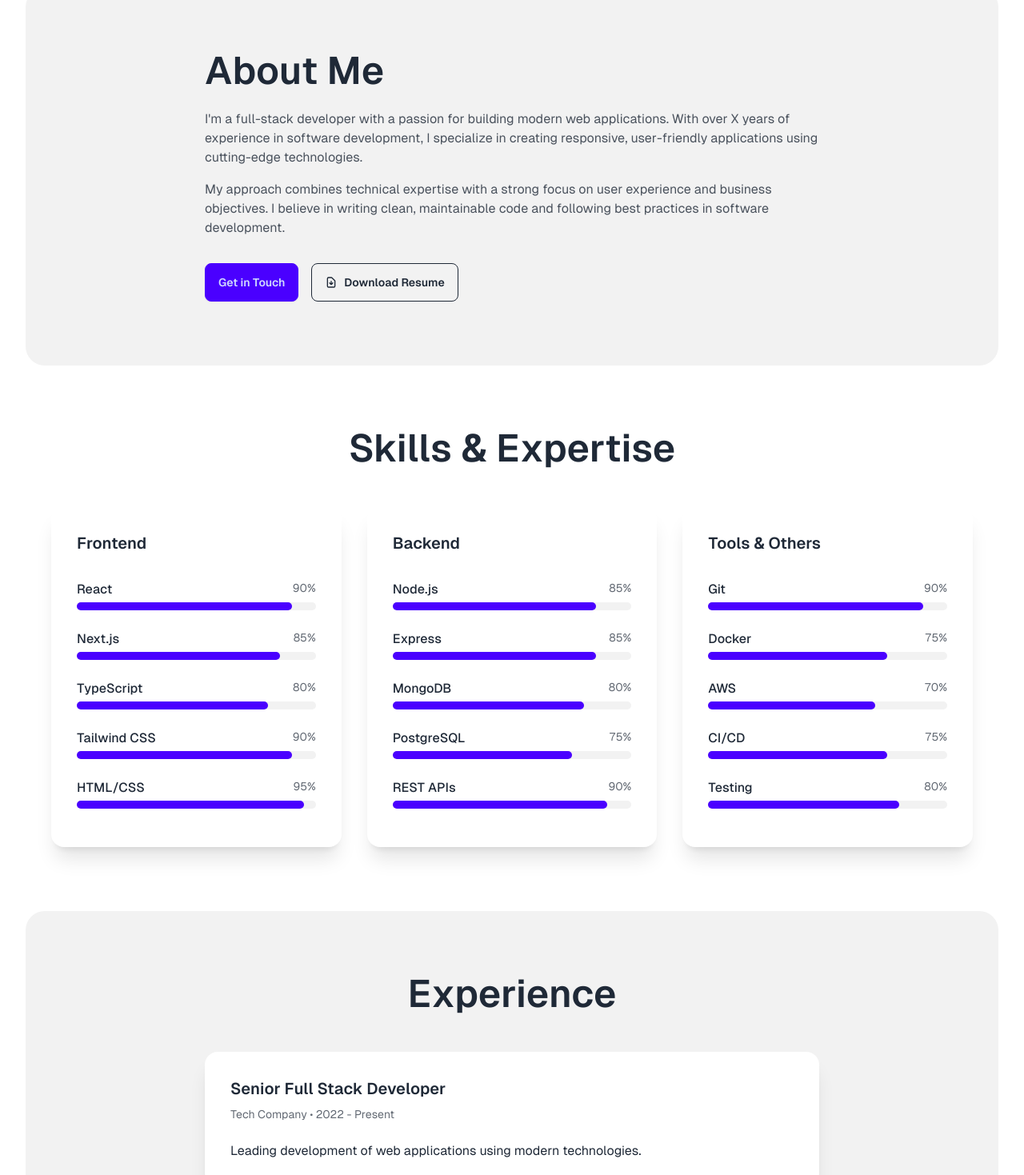
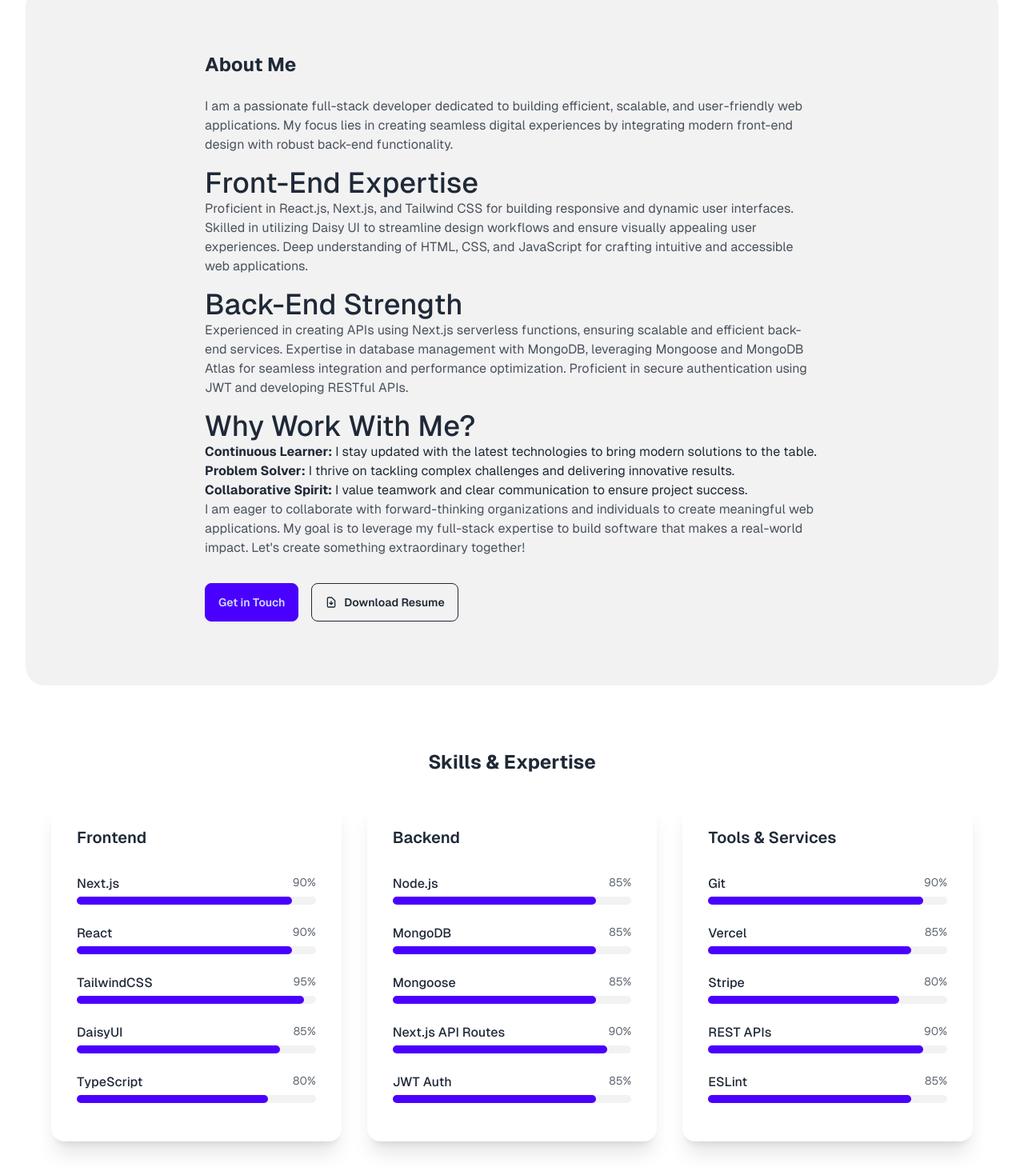
Before and after one commit to mrmartin1998/martin-emil-brabenec, a Next.js app: page /about in a window 1280 px wide. Shown: the part 319-1788 px from the top of the page at 80% size. Built offline with nearby package versions, Linux system fonts and the light colour scheme.

Commit message:
added more information in the about me

```diff
--- a/src/components/about/AboutContent.js
+++ b/src/components/about/AboutContent.js
@@ -5,36 +5,65 @@
 
 export default function AboutContent() {
   const skills = [
-    { category: "Frontend", items: ["React", "Next.js", "Tailwind CSS", "TypeScript"] },
-    { category: "Backend", items: ["Node.js", "Express", "MongoDB", "PostgreSQL"] },
-    { category: "Tools", items: ["Git", "Docker", "AWS", "Vercel"] },
+    {
+      category: "Frontend",
+      items: ["Next.js", "React", "TailwindCSS", "DaisyUI", "TypeScript"]
+    },
+    {
+      category: "Backend",
+      items: ["Node.js", "MongoDB", "Mongoose", "JWT Auth", "REST APIs"]
+    },
+    {
+      category: "Tools & Services",
+      items: ["Git", "Vercel", "Stripe", "ESLint", "API Integration"]
+    },
   ];
 
   const experiences = [
     {
-      title: "Senior Full Stack Developer",
-      company: "Tech Company",
+      title: "Full Stack Developer",
+      company: "Freelance",
       period: "2022 - Present",
-      description: "Leading development of web applications using modern technologies."
-    },
-    // Add more experiences...
+      description: "Developing modern web applications with Next.js, React, and MongoDB. Implementing secure authentication, payment processing, and responsive designs."
+    }
   ];
 
   return (
     <>
       <Section className="bg-base-200 rounded-3xl">
         <div className="max-w-3xl mx-auto">
-          <h2 className="mb-6">About Me</h2>
-          <div className="prose prose-lg max-w-none">
+          <h2 className="text-2xl font-bold mb-6">About Me</h2>
+          <div className="prose max-w-none">
             <p>
-              I&apos;m a full-stack developer with a passion for building modern web applications.
-              With over X years of experience in software development, I specialize in
-              creating responsive, user-friendly applications using cutting-edge technologies.
+              I am a passionate full-stack developer dedicated to building efficient, scalable, and user-friendly web applications.
+              My focus lies in creating seamless digital experiences by integrating modern front-end design with robust back-end functionality.
             </p>
+
+            <h3>Front-End Expertise</h3>
             <p>
-              My approach combines technical expertise with a strong focus on user experience
-              and business objectives. I believe in writing clean, maintainable code and
-              following best practices in software development.
+              Proficient in React.js, Next.js, and Tailwind CSS for building responsive and dynamic user interfaces.
+              Skilled in utilizing Daisy UI to streamline design workflows and ensure visually appealing user experiences.
+              Deep understanding of HTML, CSS, and JavaScript for crafting intuitive and accessible web applications.
+            </p>
+
+            <h3>Back-End Strength</h3>
+            <p>
+              Experienced in creating APIs using Next.js serverless functions, ensuring scalable and efficient back-end services.
+              Expertise in database management with MongoDB, leveraging Mongoose and MongoDB Atlas for seamless integration
+              and performance optimization. Proficient in secure authentication using JWT and developing RESTful APIs.
+            </p>
+
+            <h3>Why Work With Me?</h3>
+            <ul>
+              <li><strong>Continuous Learner:</strong> I stay updated with the latest technologies to bring modern solutions to the table.</li>
+              <li><strong>Problem Solver:</strong> I thrive on tackling complex challenges and delivering innovative results.</li>
+              <li><strong>Collaborative Spirit:</strong> I value teamwork and clear communication to ensure project success.</li>
+            </ul>
+
+            <p>
+              I am eager to collaborate with forward-thinking organizations and individuals to create meaningful web applications.
+              My goal is to leverage my full-stack expertise to build software that makes a real-world impact.
+              Let&apos;s create something extraordinary together!
             </p>
           </div>
           <div className="mt-8 flex gap-4">
@@ -45,12 +74,12 @@
       </Section>
 
       <Section>
-        <h2 className="text-center mb-12">Skills & Expertise</h2>
+        <h2 className="text-2xl font-bold text-center mb-8">Skills & Expertise</h2>
         <SkillsGrid />
       </Section>
 
       <Section className="bg-base-200 rounded-3xl">
-        <h2 className="text-center mb-12">Experience</h2>
+        <h2 className="text-2xl font-bold text-center mb-8">Experience</h2>
         <div className="max-w-3xl mx-auto">
           {experiences.map((exp, index) => (
             <div
--- a/src/components/skills/SkillsGrid.js
+++ b/src/components/skills/SkillsGrid.js
@@ -5,31 +5,31 @@
     {
       category: "Frontend",
       items: [
+        { name: "Next.js", level: 90 },
         { name: "React", level: 90 },
-        { name: "Next.js", level: 85 },
-        { name: "TypeScript", level: 80 },
-        { name: "Tailwind CSS", level: 90 },
-        { name: "HTML/CSS", level: 95 }
+        { name: "TailwindCSS", level: 95 },
+        { name: "DaisyUI", level: 85 },
+        { name: "TypeScript", level: 80 }
       ]
     },
     {
       category: "Backend",
       items: [
         { name: "Node.js", level: 85 },
-        { name: "Express", level: 85 },
-        { name: "MongoDB", level: 80 },
-        { name: "PostgreSQL", level: 75 },
-        { name: "REST APIs", level: 90 }
+        { name: "MongoDB", level: 85 },
+        { name: "Mongoose", level: 85 },
+        { name: "Next.js API Routes", level: 90 },
+        { name: "JWT Auth", level: 85 }
       ]
     },
     {
-      category: "Tools & Others",
+      category: "Tools & Services",
       items: [
         { name: "Git", level: 90 },
-        { name: "Docker", level: 75 },
-        { name: "AWS", level: 70 },
-        { name: "CI/CD", level: 75 },
-        { name: "Testing", level: 80 }
+        { name: "Vercel", level: 85 },
+        { name: "Stripe", level: 80 },
+        { name: "REST APIs", level: 90 },
+        { name: "ESLint", level: 85 }
       ]
     }
   ];
```
